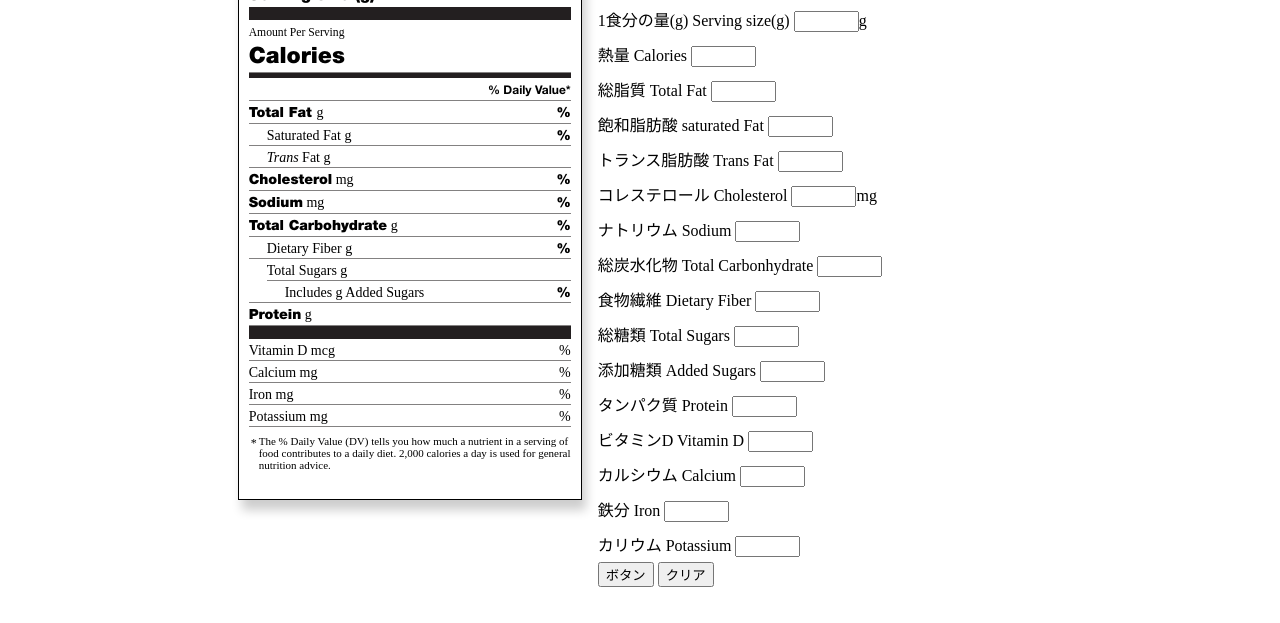
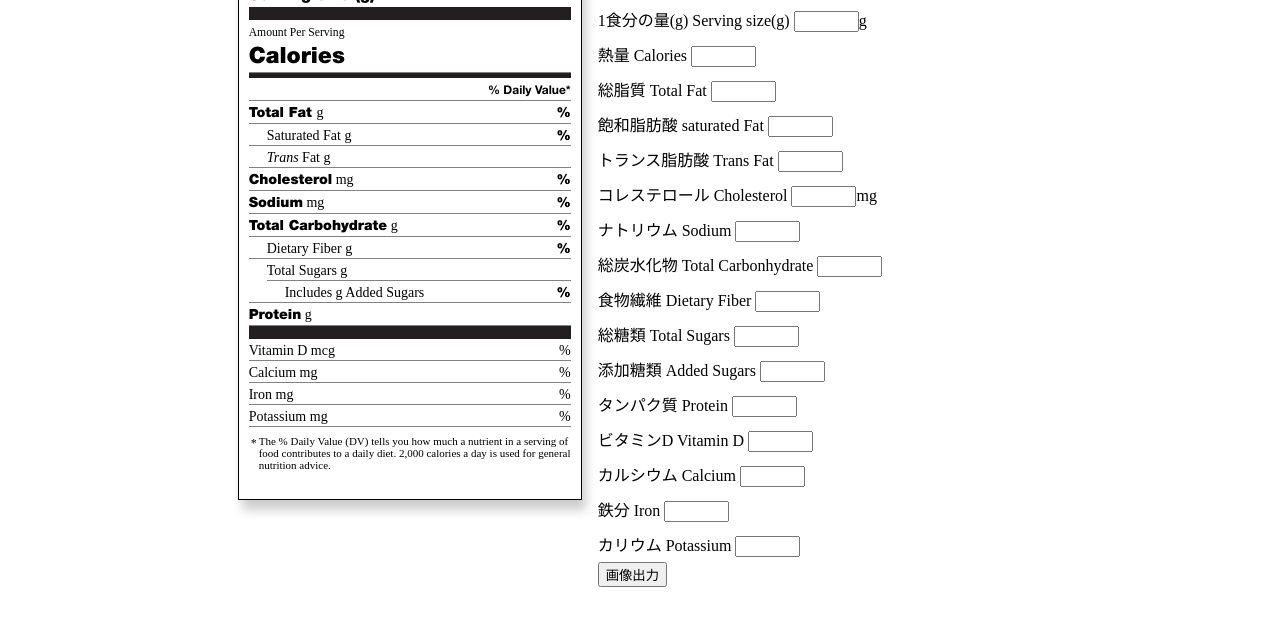
Before and after one commit to katayamahide/katayamahide.github.io, a plain HTML site: page index.html in a window 1280 px wide. Shown: the part 177-800 px from the top of the page. Drawn offline with Linux system fonts and the light colour scheme.

Commit message:
Update and rename pochitto.html to index.html

```diff
--- a/pochitto.html
+++ b/index.html
@@ -106,8 +106,7 @@
       <p>カルシウム Calcium <input type="text" name="calcium" value="" size="5" maxlength="5" onKeyUp="calciumValue()"><span id="calcium2"></span></p>
       <p>鉄分 Iron <input type="text" name="iron" value="" size="5" maxlength="5" onKeyUp="ironValue()"><span id="iron2"></span></p>
       <p>カリウム Potassium <input type="text" name="potassium" value="" size="5" maxlength="5" onKeyUp="potassiumValue()"><span id="potassium2"></span></p>
-      <input type="button" value="ボタン" onclick="clickBtn1()" />
-      <input type="button" value="クリア" onclick="clickBtn2()" />
+      <input type="button" value="画像出力" onclick="clickBtn1()" />
     </form>
   </div>
 </div>
```
